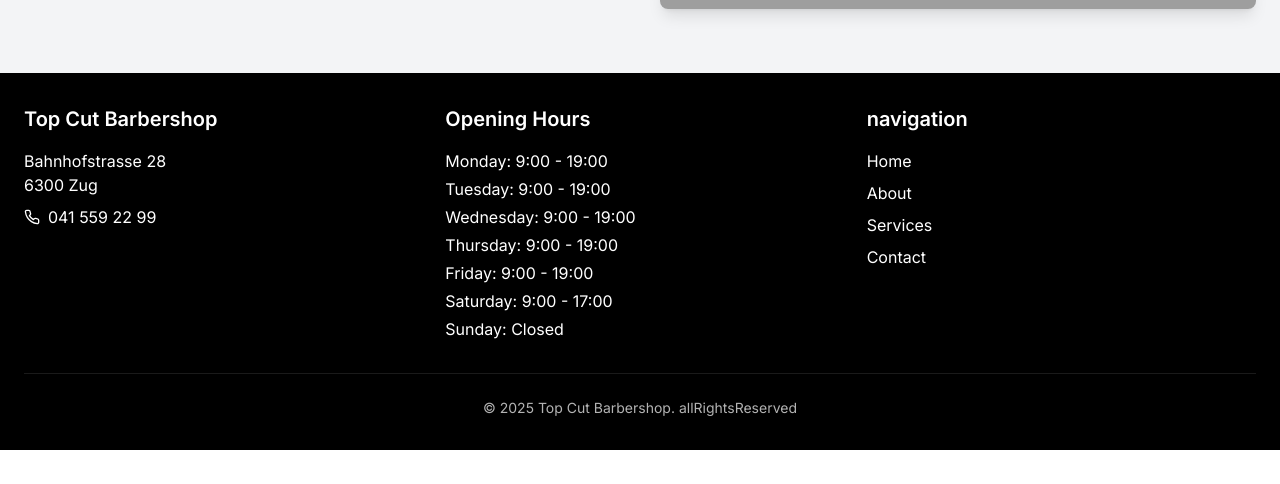
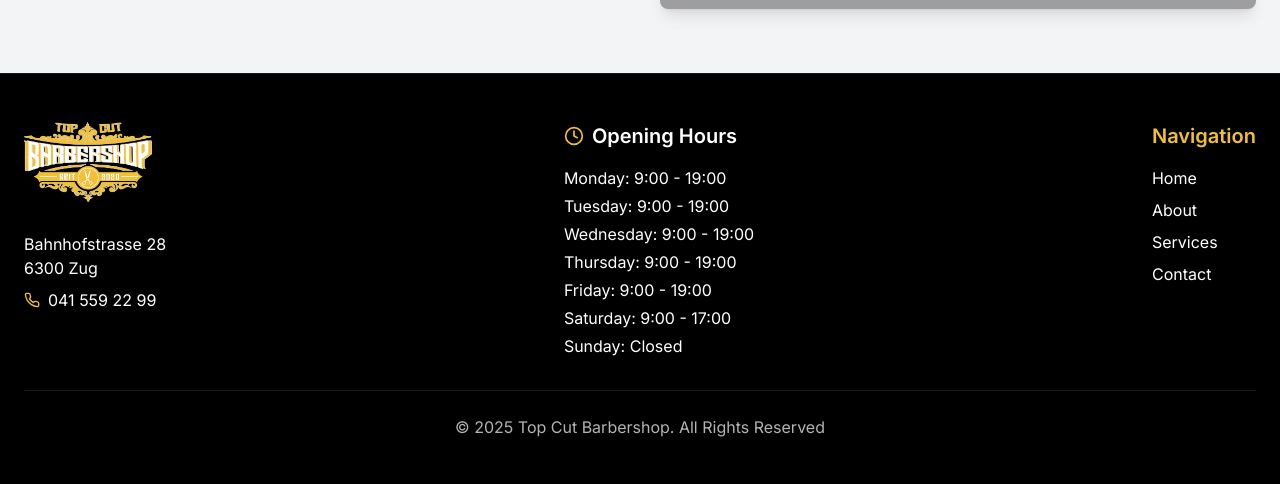
Before and after one commit to windo-ch/topcut-barbershop, a React (Vite) app: page / in a window 1280 px wide. Shown: the part 1966-2450 px from the top of the page. Before the commit the page ends 2416 px from the top, so only its background shows below. Built offline with nearby package versions, Linux system fonts and the light colour scheme; grey boxes are pictures that could not be loaded.

Commit message:
Fix: Improve footer
- Added logo to the footer.
- Capitalized "Navigation" in the footer.
- Corrected the "allRightsReserved" translation key.

```diff
--- a/src/components/Footer.tsx
+++ b/src/components/Footer.tsx
@@ -1,52 +1,61 @@
 
 import { useLanguage } from '@/contexts/LanguageContext';
 import { Link } from 'react-router-dom';
-import { Phone } from 'lucide-react';
+import { Phone, Clock } from 'lucide-react';
 
 export const Footer = () => {
   const { t } = useLanguage();
   const currentYear = new Date().getFullYear();
 
   return (
-    <footer className="bg-black text-white py-8">
+    <footer className="bg-black text-white py-12 border-t border-white/10">
       <div className="container-custom">
-        <div className="grid grid-cols-1 md:grid-cols-3 gap-8">
-          <div>
-            <h3 className="text-xl font-semibold mb-4">Top Cut Barbershop</h3>
+        <div className="flex flex-col md:flex-row items-center md:items-start justify-between gap-8 mb-8">
+          <div className="text-center md:text-left">
+            <Link to="/" className="inline-block mb-6 hover:opacity-90 transition-opacity">
+              <img
+                src="/lovable-uploads/85a8bb7a-af46-4339-8a71-659b6f5fa52c.png"
+                alt="Top Cut Barbershop"
+                className="h-20"
+              />
+            </Link>
             <p>Bahnhofstrasse 28</p>
             <p>6300 Zug</p>
-            <p className="mt-2 flex items-center">
-              <Phone size={16} className="mr-2" />
-              <a href="tel:+41415592299" className="hover:underline">041 559 22 99</a>
+            <p className="mt-2 flex items-center justify-center md:justify-start">
+              <Phone size={16} className="mr-2 text-brand-gold" />
+              <a href="tel:+41415592299" className="hover:text-brand-gold transition-colors">041 559 22 99</a>
             </p>
           </div>
 
-          <div>
-            <h3 className="text-xl font-semibold mb-4">{t('openingHours')}</h3>
+          <div className="text-center md:text-left">
+            <div className="flex items-center justify-center md:justify-start mb-4">
+              <Clock className="h-5 w-5 mr-2 text-brand-gold" />
+              <h3 className="text-xl font-semibold">{t('openingHours')}</h3>
+            </div>
             <div className="space-y-1">
-              <p>{t('monday')}: 9:00 - 19:00</p>
-              <p>{t('tuesday')}: 9:00 - 19:00</p>
-              <p>{t('wednesday')}: 9:00 - 19:00</p>
-              <p>{t('thursday')}: 9:00 - 19:00</p>
-              <p>{t('friday')}: 9:00 - 19:00</p>
-              <p>{t('saturday')}: 9:00 - 17:00</p>
-              <p>{t('sunday')}: {t('closed')}</p>
+              <p className="hover:text-brand-gold transition-colors">{t('monday')}: 9:00 - 19:00</p>
+              <p className="hover:text-brand-gold transition-colors">{t('tuesday')}: 9:00 - 19:00</p>
+              <p className="hover:text-brand-gold transition-colors">{t('wednesday')}: 9:00 - 19:00</p>
+              <p className="hover:text-brand-gold transition-colors">{t('thursday')}: 9:00 - 19:00</p>
+              <p className="hover:text-brand-gold transition-colors">{t('friday')}: 9:00 - 19:00</p>
+              <p className="hover:text-brand-gold transition-colors">{t('saturday')}: 9:00 - 17:00</p>
+              <p className="hover:text-brand-gold transition-colors">{t('sunday')}: {t('closed')}</p>
             </div>
           </div>
 
-          <div>
-            <h3 className="text-xl font-semibold mb-4">{t('navigation')}</h3>
+          <div className="text-center md:text-left">
+            <h3 className="text-xl font-semibold mb-4 text-brand-gold">{t('Navigation')}</h3>
             <nav className="flex flex-col space-y-2">
-              <Link to="/" className="hover:underline">{t('home')}</Link>
-              <Link to="/about" className="hover:underline">{t('about')}</Link>
-              <Link to="/services" className="hover:underline">{t('services')}</Link>
-              <Link to="/contact" className="hover:underline">{t('contact')}</Link>
+              <Link to="/" className="hover:text-brand-gold transition-colors">{t('home')}</Link>
+              <Link to="/about" className="hover:text-brand-gold transition-colors">{t('about')}</Link>
+              <Link to="/services" className="hover:text-brand-gold transition-colors">{t('services')}</Link>
+              <Link to="/contact" className="hover:text-brand-gold transition-colors">{t('contact')}</Link>
             </nav>
           </div>
         </div>
 
-        <div className="border-t border-white/10 mt-8 pt-6 text-center text-sm text-white/70">
-          <p>© {currentYear} Top Cut Barbershop. {t('allRightsReserved')}</p>
+        <div className="border-t border-white/10 pt-6 text-center">
+          <p className="text-white/70">© {currentYear} Top Cut Barbershop. {t('All Rights Reserved')}</p>
         </div>
       </div>
     </footer>
```
